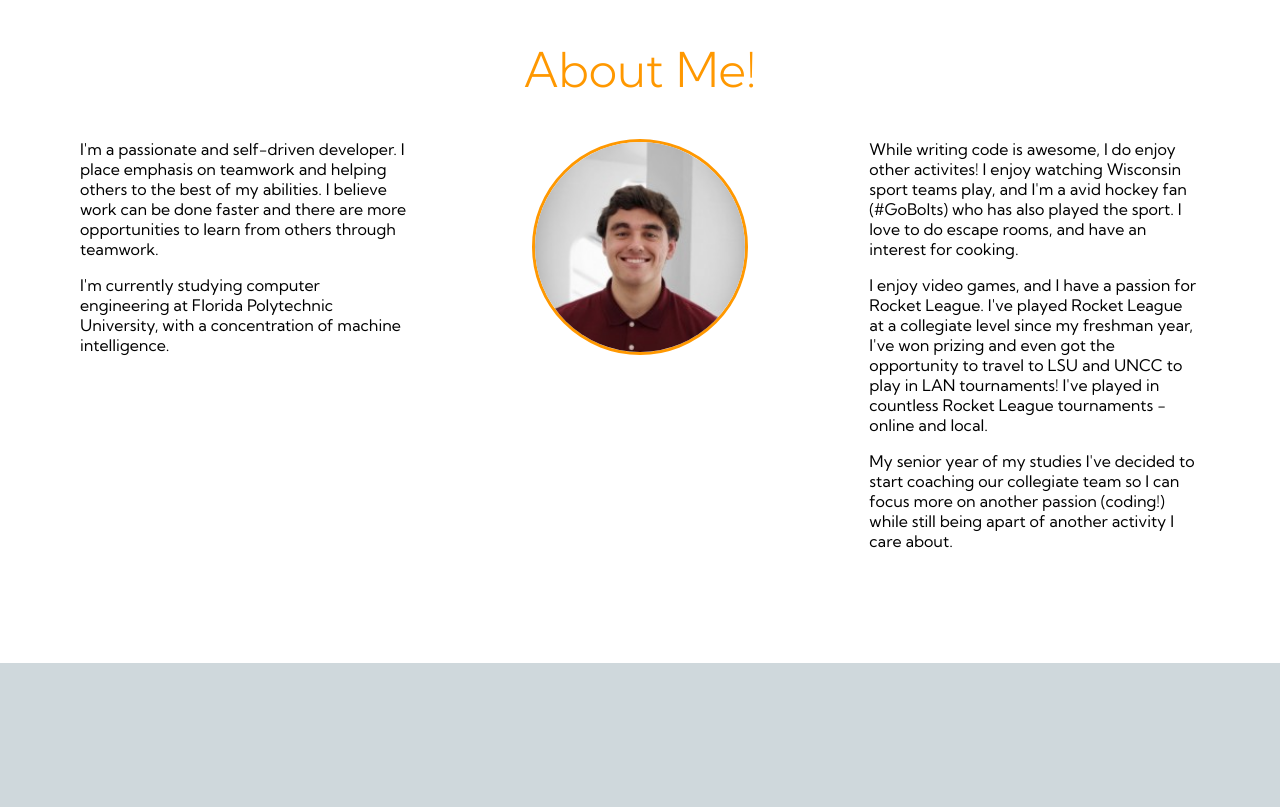
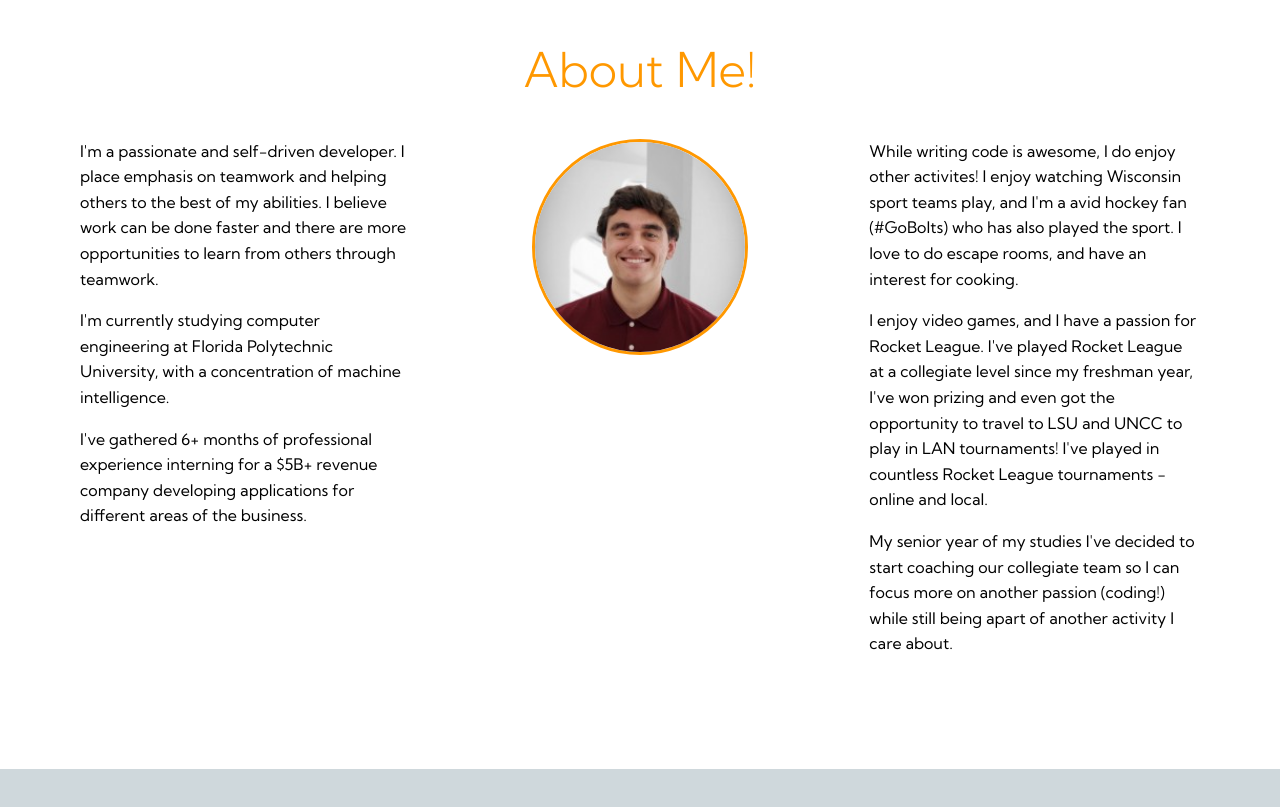
Before and after one commit to Bendr-Dev/Personal-Website, a Svelte app: page / in a window 1280 px wide. Shown: the part 880-1687 px from the top of the page. Built offline with nearby package versions, Linux system fonts and the light colour scheme.

Commit message:
Updates text

```diff
--- a/src/About.svelte
+++ b/src/About.svelte
@@ -42,6 +42,7 @@
 
   p {
     margin-top: 0;
+    line-height: 1.6;
   }
 
   .photo {
@@ -111,6 +112,12 @@
           I'm currently studying computer engineering at Florida Polytechnic
           University, with a concentration of machine intelligence.
         </p>
+
+        <p>
+          I've gathered 6+ months of professional experience interning for a
+          $5B+ revenue company developing applications for different areas of
+          the business.
+        </p>
       </div>
     </div>
     <div>
```
